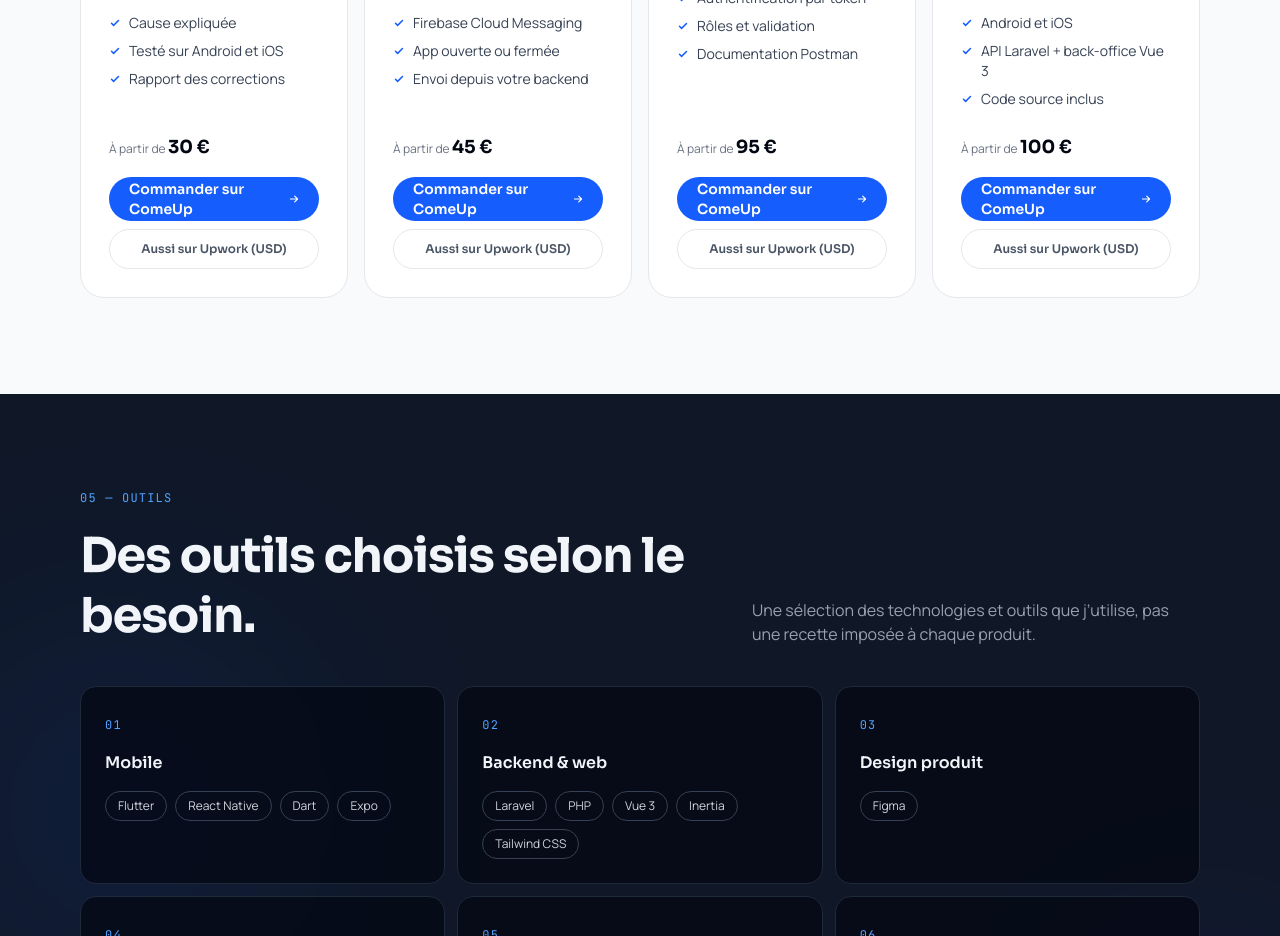
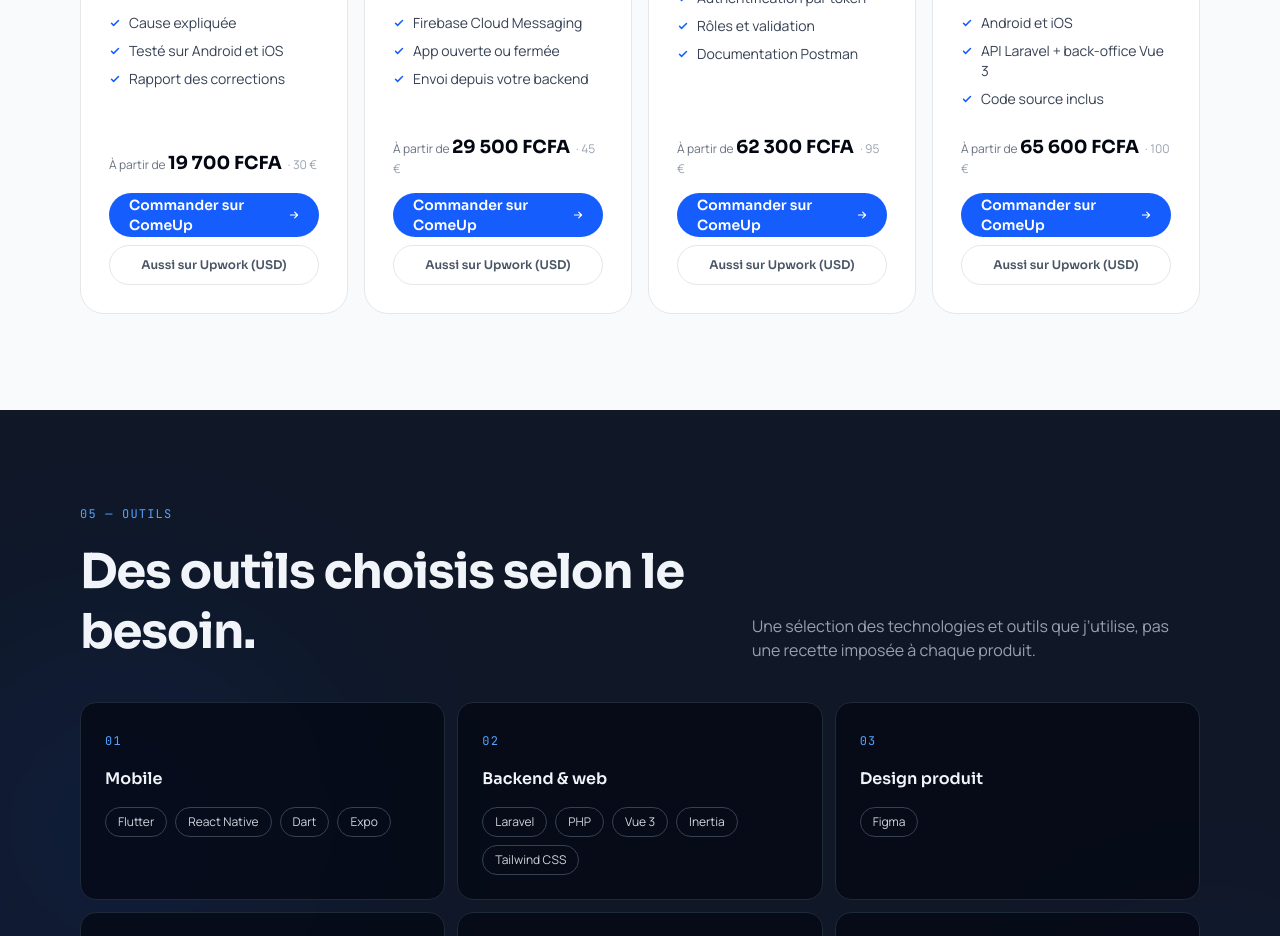
Before and after one commit to orouabdoul/portfolio_nextjs, a Next.js app: page / in a window 1280 px wide. Shown: the part 6100-7036 px from the top of the page. Built offline with nearby package versions, Linux system fonts and the light colour scheme; no server answers; the database is empty.

Commit message:
trip and vehicle

```diff
--- a/src/components/ServicesSection.tsx
+++ b/src/components/ServicesSection.tsx
@@ -38,6 +38,7 @@ type Service = {
   description: { fr: string; en: string };
   points: { fr: string[]; en: string[] };
   priceEur: string;
+  priceXof: string;
   priceUsd: string;
   upwork: string;
 };
@@ -61,6 +62,7 @@ const services: Service[] = [
       en: ["Root cause explained", "Tested on Android and iOS", "Short fix report"],
     },
     priceEur: "30 €",
+    priceXof: "19 700 FCFA",
     priceUsd: "$35",
     upwork: "https://www.upwork.com/services/product/2124106898655987886",
   },
@@ -83,6 +85,7 @@ const services: Service[] = [
       en: ["Firebase Cloud Messaging", "Foreground, background, closed app", "Sent from your backend"],
     },
     priceEur: "45 €",
+    priceXof: "29 500 FCFA",
     priceUsd: "$45",
     upwork: "https://www.upwork.com/services/product/2124175859342838889",
   },
@@ -106,6 +109,7 @@ const services: Service[] = [
       en: ["Token authentication", "Roles and validation", "Postman documentation"],
     },
     priceEur: "95 €",
+    priceXof: "62 300 FCFA",
     priceUsd: "$90",
     upwork: "https://www.upwork.com/services/product/2124187073628277865",
   },
@@ -128,6 +132,7 @@ const services: Service[] = [
       en: ["Android and iOS", "Laravel API + Vue 3 admin panel", "Source code included"],
     },
     priceEur: "100 €",
+    priceXof: "65 600 FCFA",
     priceUsd: "$500",
     upwork: "https://www.upwork.com/services/product/2124195442479888103",
   },
@@ -196,8 +201,9 @@ export default function ServicesSection() {
                 <p className="mt-6 font-['Manrope'] text-xs text-gray-500">
                   {isEnglish ? "Starting at" : "À partir de"}{" "}
                   <span className="font-['Sora'] text-lg font-bold text-gray-950">
-                    {isEnglish ? service.priceUsd : service.priceEur}
+                    {isEnglish ? service.priceUsd : service.priceXof}
                   </span>
+                  {!isEnglish && <span className="ml-1.5 text-gray-400">· {service.priceEur}</span>}
                 </p>
                 <div className="mt-4 flex flex-col gap-2">
                   <a
```
